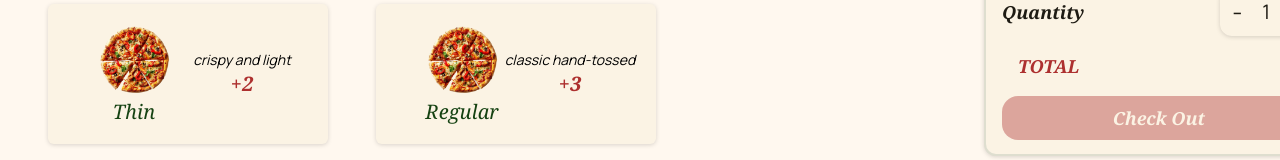
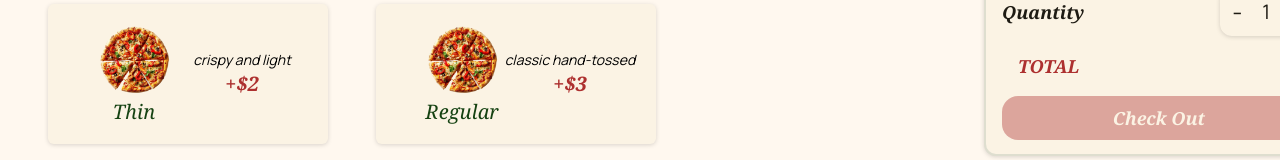
Before and after one commit to akshansh-kakkkar/Mario-s-Pizza-application, a React (Vite) app: page /orderform in a window 1280 px wide. Shown: the part 564-724 px from the top of the page. Built offline with nearby package versions, Linux system fonts and the light colour scheme; some icons are missing.

Commit message:
added few more changes

```diff
--- a/src/components/PizzaOrderForm.jsx
+++ b/src/components/PizzaOrderForm.jsx
@@ -137,7 +137,7 @@ const PizzaOrderForm = () => {
                     <div className="col-span-1 man-rope text-sm flex justify-center items-center flex-col">
                       <div>crispy and light</div>
                       <div className=" noto-serif text-[#AD302F] text-xl font-bold ">
-                        +2
+                        +$2
                       </div>
                     </div>
                   </div>
@@ -158,7 +158,7 @@ const PizzaOrderForm = () => {
                     <div className="col-span-1 man-rope  whitespace-nowrap text-sm flex justify-center items-center flex-col">
                       <div>classic hand-tossed</div>
                       <div className=" noto-serif text-[#AD302F] font-bold text-xl">
-                        +3
+                        +$3
                       </div>
                     </div>
                   </div>
```
